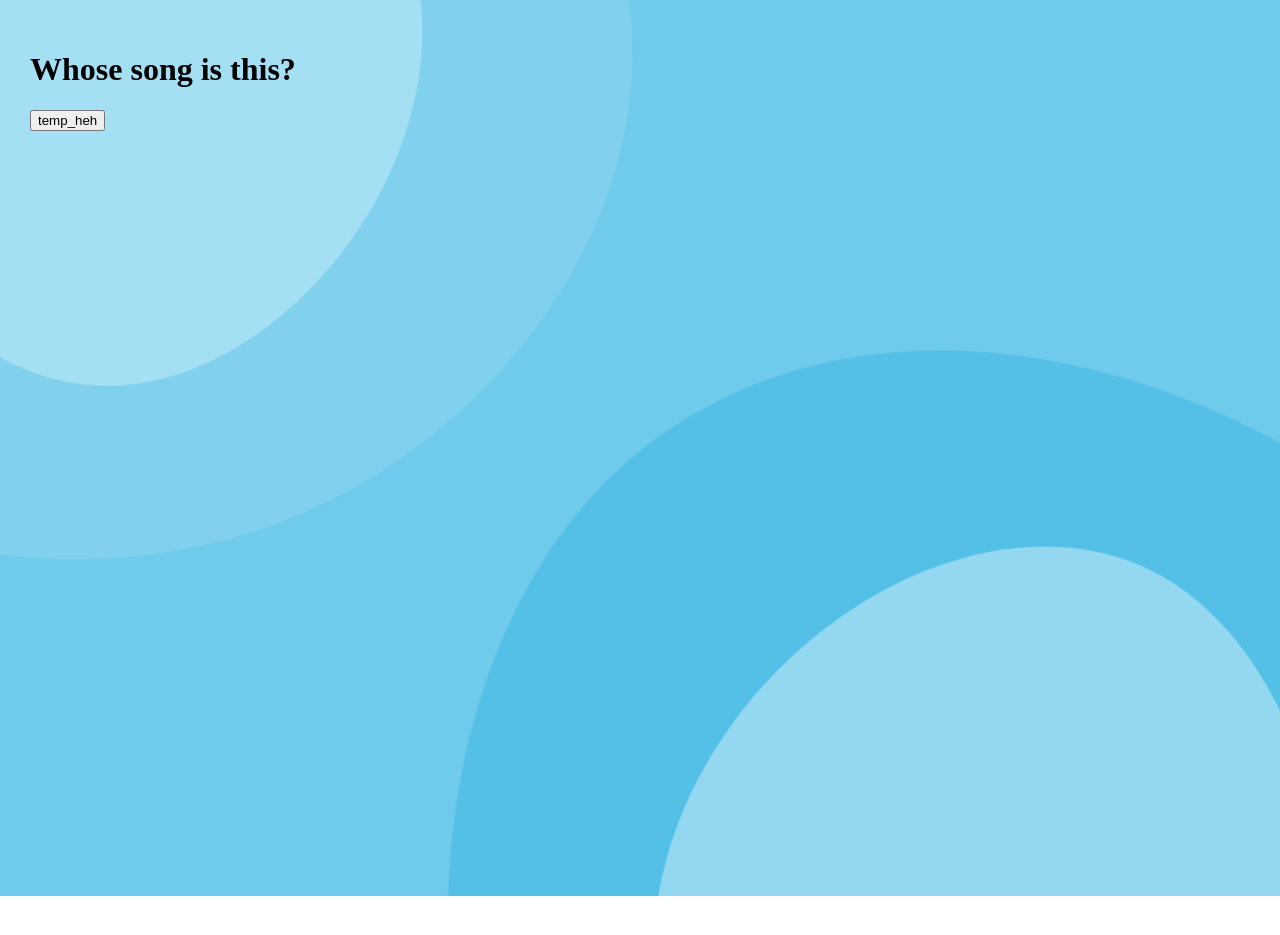
After one commit to Reymer249/music-roulette, a Django app: page /lobby/1/question/ in a window 1280 px wide. The commit adds this page. Shown: the top 935 px of the page. Run offline with Django 4.2, Linux system fonts and the light colour scheme; some libraries are stand-ins or nearby versions.

Commit message:
added question_page, results_page; modified base

```diff
--- a/game/templates/base/base.html
+++ b/game/templates/base/base.html
@@ -2,10 +2,84 @@
 <html lang="en">
 <head>
     <meta charset="UTF-8">
+    {% block style %}
+        <style>
+            body{
+                margin: 0px;
+                height: 100%;
+            }
+            .wrap-layer{
+                position: fixed;
+                width: 100%;
+                height: 100vh;
+                top: 0;
+                left: 0;
+            }
+            .text-layer{
+                position: absolute;
+                margin: 30px;
+                width: 100%;
+                height: 100vh;
+                top: 0;
+                left: 0;
+                z-index: 1;
+                /*non-critical styles left out*/
+            }
+            .background-layer{
+                position: absolute;
+                width: 100%;
+                height: 100vh;
+                top: 0;
+                left: 0;
+                z-index: 0;
+            }
+        </style>
+    {% endblock %}
     <title>{%block title%}Base page{%endblock%}</title>
 </head>
 <body>
-    {%block body%}
-    {%endblock%}
+    <div class="wrap-layer">
+        <div class="text-layer">
+            {%block body%}
+            {%endblock%}
+        </div>
+        <div class="background-layer">
+            <svg preserveAspectRatio="xMidYMid slice" viewBox="5 20 100 70">
+                <defs>
+                    <style>
+                        @keyframes rotate {
+                                0% {
+                                transform: rotate(0deg);
+                            }
+                            100% {
+                                transform: rotate(360deg);
+                            }
+                        }
+                        .out-top {
+                            animation: rotate 20s linear infinite;
+                            transform-origin: 13px 25px;
+                        }
+                        .in-top {
+                            animation: rotate 10s linear infinite;
+                            transform-origin: 13px 25px;
+                        }
+                        .out-bottom {
+                            animation: rotate 25s linear infinite;
+                            transform-origin: 84px 93px;
+                        }
+                        .in-bottom {
+                            animation: rotate 15s linear infinite;
+                            transform-origin: 84px 93px;
+                        }
+                    </style>
+                </defs>
+                <rect fill={% block colour_0 %}"#c0a7eb"{% endblock %} width='1600' height='300'/>
+                <!--left outer blob--><path fill={% block colour_1 %}"#d0bef2"{% endblock %} class="out-top" d="M37-5C25.1-14.7,5.7-19.1-9.2-10-28.5,1.8-32.7,31.1-19.8,49c15.5,21.5,52.6,22,67.2,2.3C59.4,35,53.7,8.5,37-5Z"/>
+                <!--left inner blob--><path fill={% block colour_2 %}"#e1d8f7"{% endblock %} class="in-top" d="M20.6,4.1C11.6,1.5-1.9,2.5-8,11.2-16.3,23.1-8.2,45.6,7.4,50S42.1,38.9,41,24.5C40.2,14.1,29.4,6.6,20.6,4.1Z"/>
+                <!--right outer blob--><path fill={% block colour_3 %}"#b596e5"{% endblock %} class="out-bottom" d="M105.9,48.6c-12.4-8.2-29.3-4.8-39.4.8-23.4,12.8-37.7,51.9-19.1,74.1s63.9,15.3,76-5.6c7.6-13.3,1.8-31.1-2.3-43.8C117.6,63.3,114.7,54.3,105.9,48.6Z"/>
+                <!--right inner blob--><path fill={% block colour_4 %}"#d7c8f3"{% endblock %} class="in-bottom" d="M102,67.1c-9.6-6.1-22-3.1-29.5,2-15.4,10.7-19.6,37.5-7.6,47.8s35.9,3.9,44.5-12.5C115.5,92.6,113.9,74.6,102,67.1Z"/>
+            </svg>
+        </div>
+     </div>
 </body>
 </html>
--- a/game/templates/main_page/index.html
+++ b/game/templates/main_page/index.html
@@ -5,10 +5,12 @@
 {% block body %}
     <h1>Welcome to the Music Roulette</h1>
 
-    <button>Create Game</button>
+    <p>Create a new game:</p>
+    <a href="/lobby/12345/">
+        <button>Create Game</button>
+    </a>
 
     <p>Or Join Existing Game:</p>
-
     {% if lobby_list %}
         <ul>
         {% for lobby in lobby_list %}
--- /dev/null
+++ b/game/templates/question_page/index.html
@@ -0,0 +1,17 @@
+{% extends "../base/base.html" %}
+
+{% block title %}Whose song is this?{% endblock %}
+
+{% block colour_0 %}"#6fcaeb"{% endblock %}
+{% block colour_1 %}"#81d1ee"{% endblock %}
+{% block colour_2 %}"#a5dff3"{% endblock %}
+{% block colour_3 %}"#54c0e8"{% endblock %}
+{% block colour_4 %}"#93d8f0"{% endblock %}
+
+{% block body %}
+    <h1>Whose song is this?</h1>
+
+    <a href="/lobby/{{ lobby_id }}/results/">
+        <button>temp_heh</button>
+    </a>
+{% endblock %}
--- a/game/urls.py
+++ b/game/urls.py
@@ -4,4 +4,6 @@ from . import views
 urlpatterns = [
     path("", views.main_page, name="main_page"),
     path("lobby/<int:lobby_id>/", views.lobby_page, name="lobby_page"),
+    path("lobby/<int:lobby_id>/question/", views.question_page, name="question_page"),
+    path("lobby/<int:lobby_id>/results/", views.results_page, name="results_page"),
 ]
--- a/game/views.py
+++ b/game/views.py
@@ -28,8 +28,31 @@ def main_page(request):
 
 
 def lobby_page(request, lobby_id):
+    player_list = [{"id": 11, "name": "Natalka"}, {"id": 12, "name": "Ivan"}, {"id": 13, "name": "Max"}]
     template = loader.get_template("lobby_page/index.html")
     context = {
         "lobby_id": lobby_id,
+        "player_list": player_list,
+        "num_players": len(player_list),
     }
     return HttpResponse(template.render(context, request))
+
+def question_page(request, lobby_id):
+    player_list = [{"id": 11, "name": "Natalka"}, {"id": 12, "name": "Ivan"}, {"id": 13, "name": "Max"}]
+    template = loader.get_template("question_page/index.html")
+    context = {
+        "lobby_id": lobby_id,
+        "player_list": player_list,
+        "num_players": len(player_list),
+    }
+    return HttpResponse(template.render(context, request))
+
+def results_page(request, lobby_id):
+    player_list = [{"id": 11, "name": "Natalka"}, {"id": 12, "name": "Ivan"}, {"id": 13, "name": "Max"}]
+    template = loader.get_template("results_page/index.html")
+    context = {
+        "lobby_id": lobby_id,
+        "player_list": player_list,
+        "num_players": len(player_list),
+    }
+    return HttpResponse(template.render(context, request))
```
Also changed, not shown: game/templates/lobby_page/index.html (+20 -0 lines), game/templates/results_page/index.html (added, +14 -0 lines).
